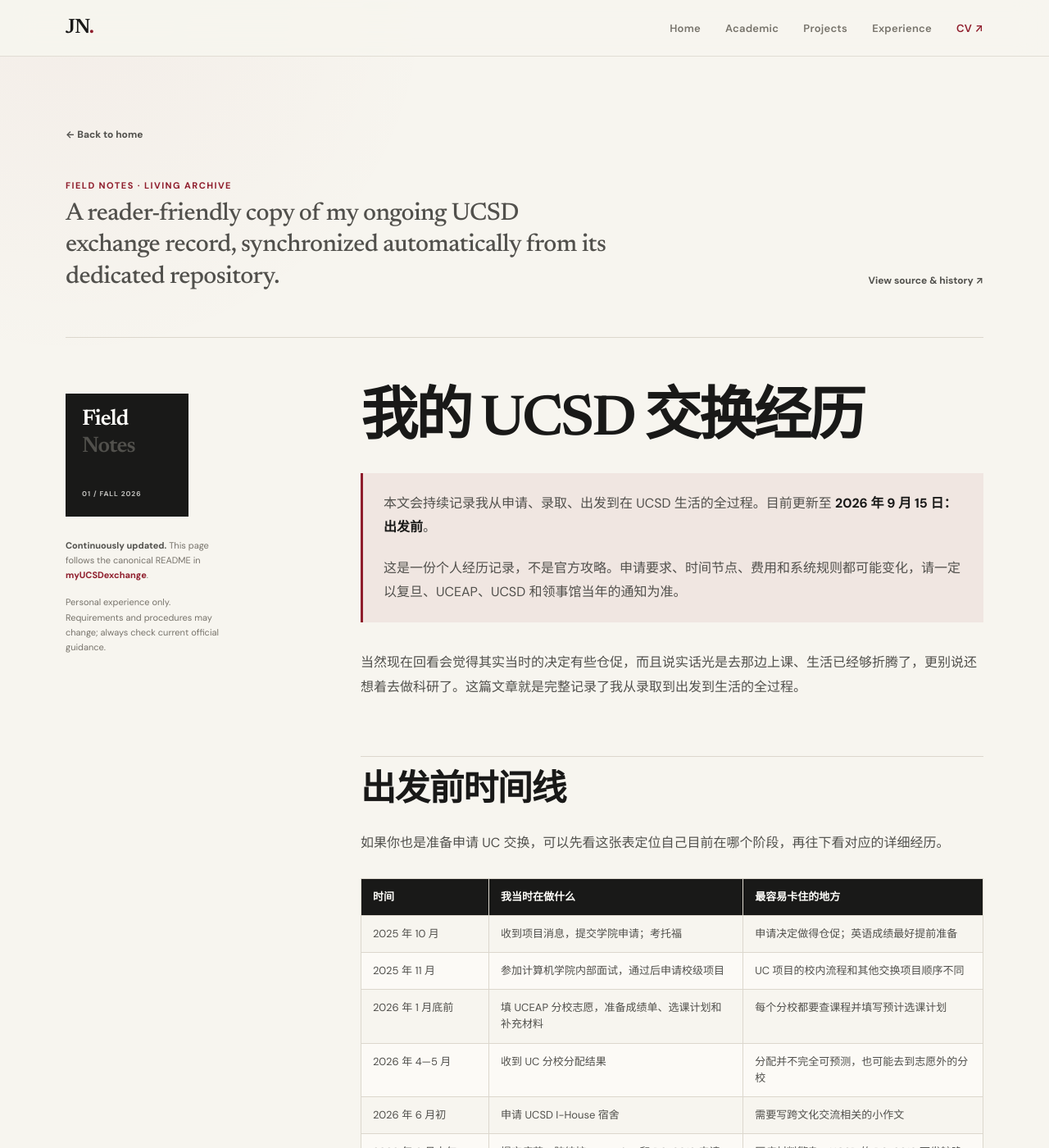
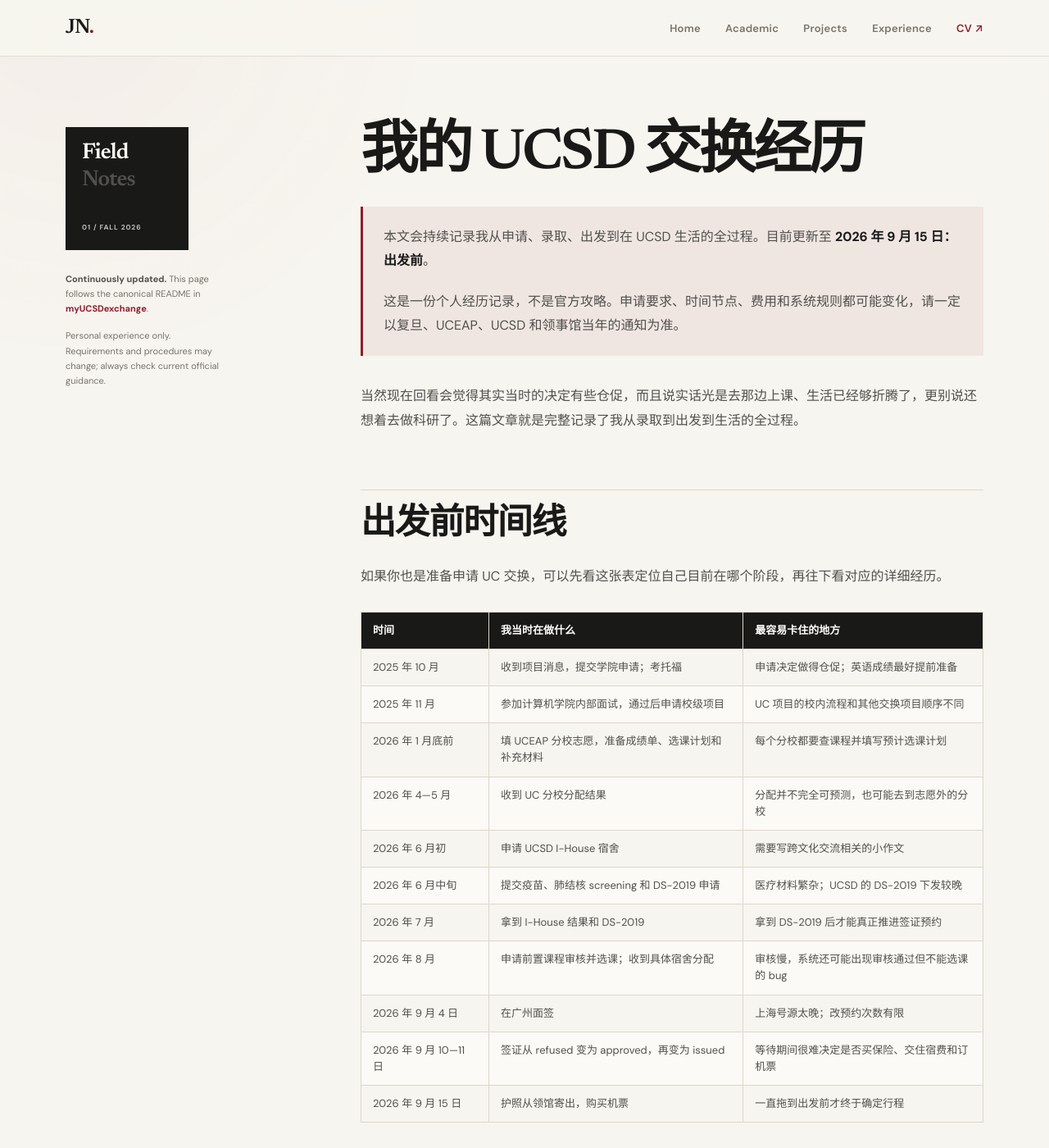
Before and after one commit to JunjieNian/JunjieNian.github.io, a Jekyll site: the page built from exchange.md, in a window 1280 px wide and 1400 px high. Shown: the whole window at 82% size. Built offline with Jekyll 4.4.1, drawn with Linux system fonts in a browser that asks for light colours.

Commit message:
Simplify exchange article header

```diff
--- a/_layouts/exchange.html
+++ b/_layouts/exchange.html
@@ -18,7 +18,7 @@
     <link rel="preconnect" href="https://fonts.gstatic.com" crossorigin>
     <link href="https://fonts.googleapis.com/css2?family=DM+Sans:wght@400;500;600;700&amp;family=Newsreader:opsz,wght@6..72,500;6..72,600&amp;display=swap" rel="stylesheet">
     <link rel="stylesheet" href="/assets/shared.css?v=20260905-2">
-    <link rel="stylesheet" href="/assets/exchange.css?v=20260915-1">
+    <link rel="stylesheet" href="/assets/exchange.css?v=20260915-2">
 </head>
 <body>
     <nav class="navbar" aria-label="Primary navigation">
@@ -35,15 +35,6 @@
     </nav>
 
     <main class="exchange-main">
-        <header class="exchange-masthead">
-            <div>
-                <a class="exchange-back" href="/">← Back to home</a>
-                <p class="exchange-kicker">Field notes · Living archive</p>
-                <p class="exchange-intro">A reader-friendly copy of my ongoing UCSD exchange record, synchronized automatically from its dedicated repository.</p>
-            </div>
-            <a class="exchange-source" href="https://github.com/JunjieNian/myUCSDexchange" target="_blank" rel="noopener">View source &amp; history ↗</a>
-        </header>
-
         <div class="exchange-layout">
             <aside class="exchange-rail" aria-label="About this record">
                 <div class="exchange-stamp" aria-hidden="true">
--- a/assets/exchange.css
+++ b/assets/exchange.css
@@ -4,53 +4,16 @@
     margin: 0 auto;
 }
 
-.exchange-masthead {
-    padding: 82px 0 54px;
-    display: flex;
-    justify-content: space-between;
-    gap: 52px;
-    align-items: end;
-    border-bottom: 1px solid var(--color-border);
-}
-
-.exchange-back,
-.exchange-source,
 .exchange-footer a {
     font-size: 12px;
     font-weight: 700;
     color: var(--color-text-secondary);
 }
 
-.exchange-back:hover,
-.exchange-source:hover,
 .exchange-footer a:hover { color: var(--color-accent); }
 
-.exchange-kicker {
-    margin: 42px 0 9px;
-    font-size: 11px;
-    line-height: 1.3;
-    font-weight: 700;
-    letter-spacing: 0.13em;
-    text-transform: uppercase;
-    color: var(--color-accent);
-}
-
-.exchange-intro {
-    max-width: 670px;
-    font-family: var(--font-display);
-    font-size: clamp(22px, 3vw, 30px);
-    line-height: 1.28;
-    letter-spacing: -0.02em;
-    color: var(--color-text-secondary);
-}
-
-.exchange-source {
-    margin-bottom: 5px;
-    white-space: nowrap;
-}
-
 .exchange-layout {
-    padding: 68px 0 104px;
+    padding: 86px 0 104px;
     display: grid;
     grid-template-columns: 190px minmax(0, 760px);
     justify-content: space-between;
@@ -208,10 +171,7 @@
 
 @media (max-width: 680px) {
     .exchange-main, .exchange-footer { width: min(1120px, calc(100% - 32px)); }
-    .exchange-masthead { padding: 56px 0 40px; align-items: start; flex-direction: column; gap: 22px; }
-    .exchange-kicker { margin-top: 34px; }
-    .exchange-source { white-space: normal; }
-    .exchange-layout { padding: 48px 0 76px; grid-template-columns: 1fr; gap: 46px; }
+    .exchange-layout { padding: 58px 0 76px; grid-template-columns: 1fr; gap: 46px; }
     .exchange-rail { position: static; display: grid; grid-template-columns: 98px 1fr; gap: 0 22px; }
     .exchange-stamp { width: 98px; grid-row: 1 / 3; margin: 0; padding: 12px; }
     .exchange-stamp span, .exchange-stamp strong { font-size: 18px; }
```
